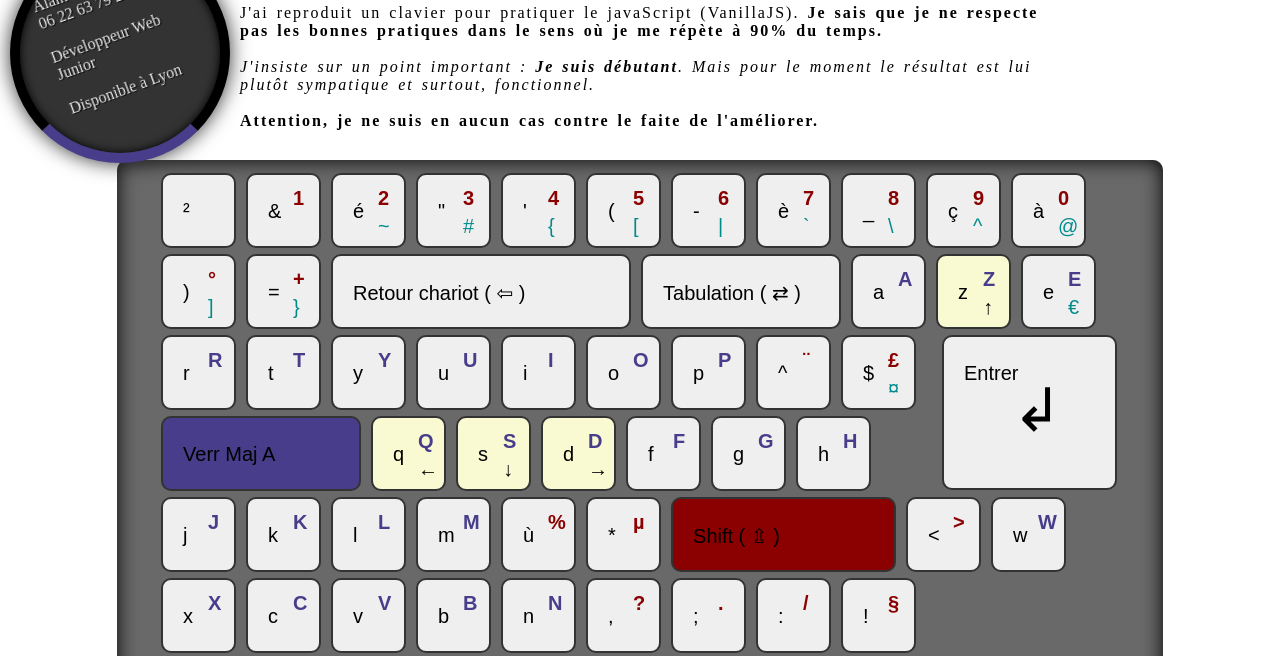
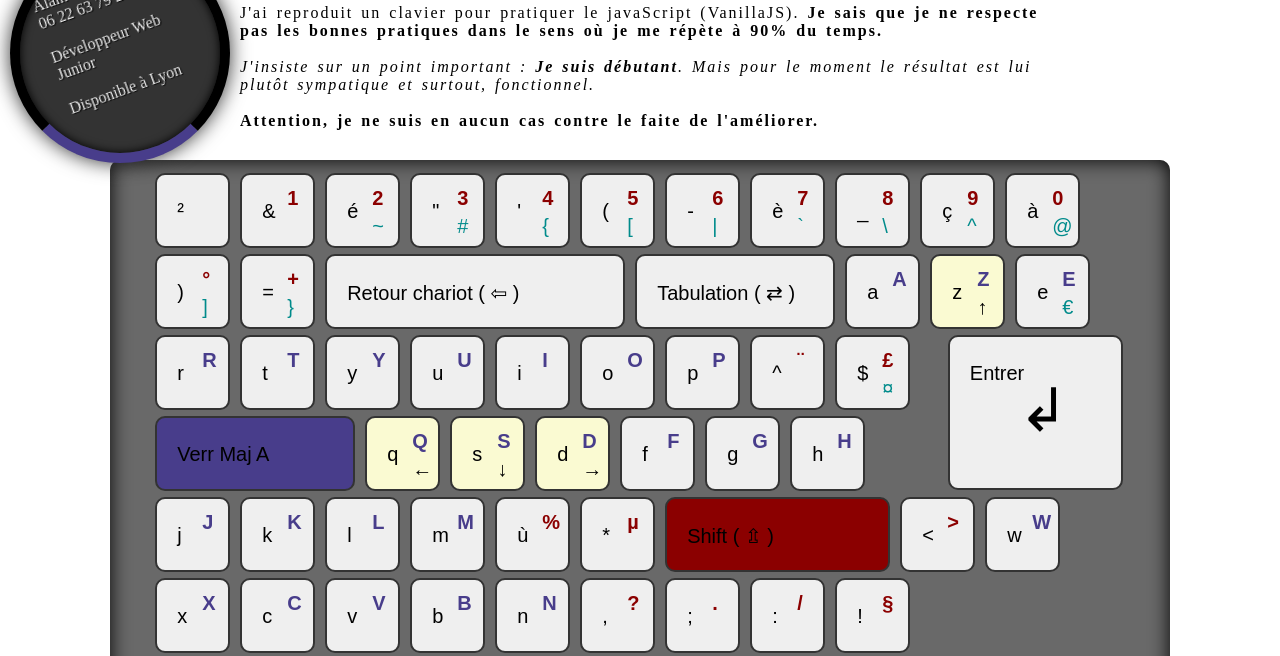
Before and after one commit to Zyrass/projet-vanillajs-virtual-keyboard, a plain HTML site: page index.html in a window 1280 px wide. Shown: the part 67-723 px from the top of the page. Drawn offline with Linux system fonts and the light colour scheme.

Commit message:
update css

```diff
--- a/css/style.css
+++ b/css/style.css
@@ -140,7 +140,7 @@ textarea {
 
     box-shadow: 0 0 20px #000 inset;
 
-    width: 82%;
+    width: 83%;
     margin: 30px auto;
     background-color: #696969;
     border-radius: 10px;
```
